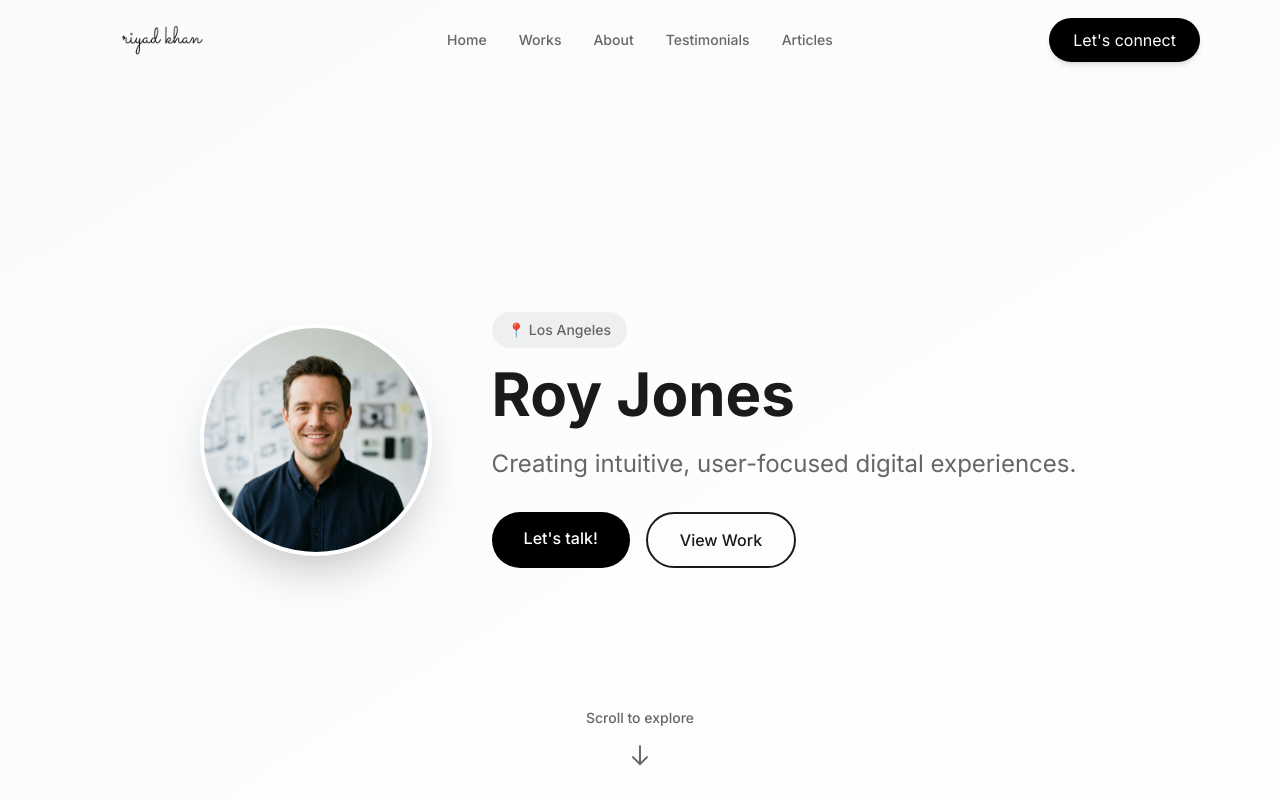
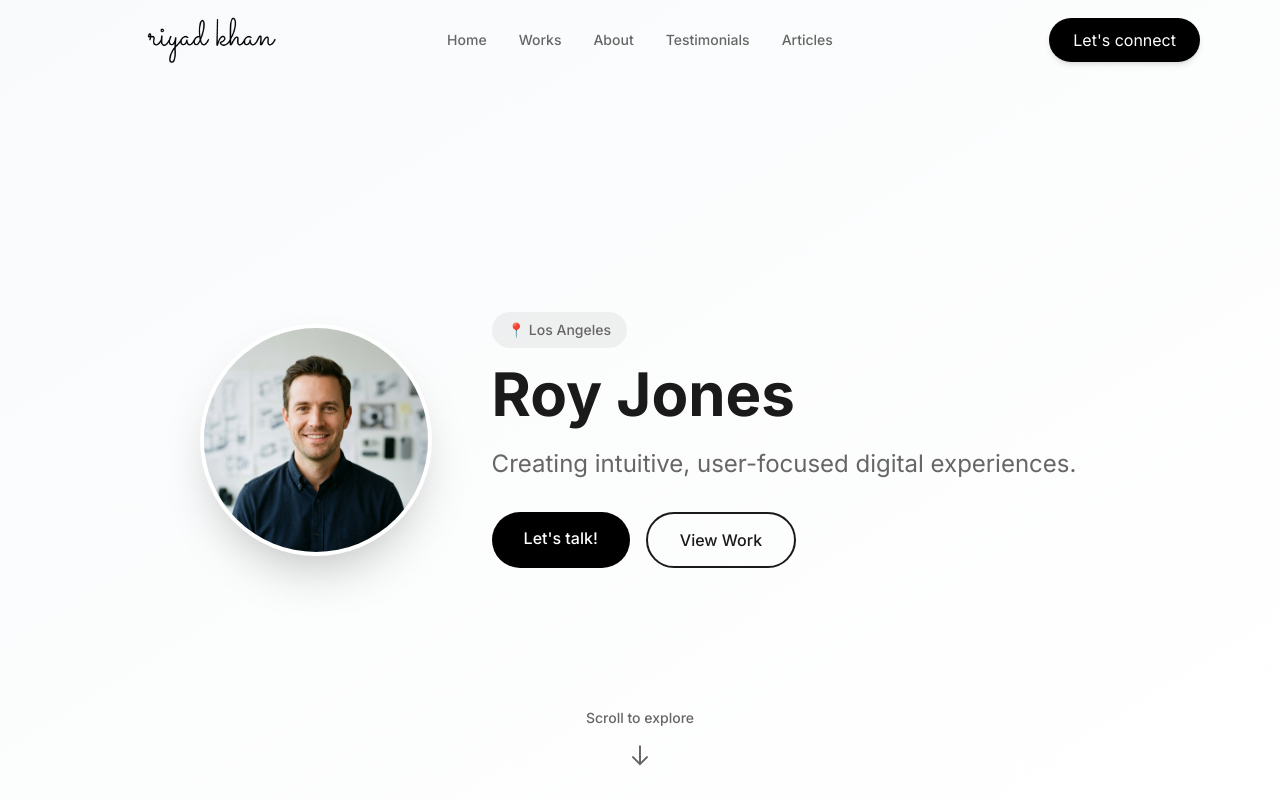
Before and after one commit to codewithriad/portfolio-project, a Next.js app: page / in a window 1280 px wide. Shown: the top 800 px of the page. Built offline with nearby package versions, Linux system fonts and the light colour scheme.

Commit message:
need to upgrade main

```diff
--- a/components/Navigation.tsx
+++ b/components/Navigation.tsx
@@ -71,10 +71,10 @@
                         <Image
                             src="/logo.png"
                             alt="Riyad"
-                            width={160}
-                            height={40}
+                            width={220}
+                            height={60}
                             priority
-                            className="h-10 w-auto"
+                            className="h-14 md:h-16 w-auto"
                         />
                     </Link>
 
--- a/components/SelectedWork.tsx
+++ b/components/SelectedWork.tsx
@@ -1,5 +1,4 @@
 "use client";
-
 import { projects } from "@/data/projects";
 import { motion } from "framer-motion";
 import Image from "next/image";
```
Also changed, not shown: public/project/charity.jpeg (added).
